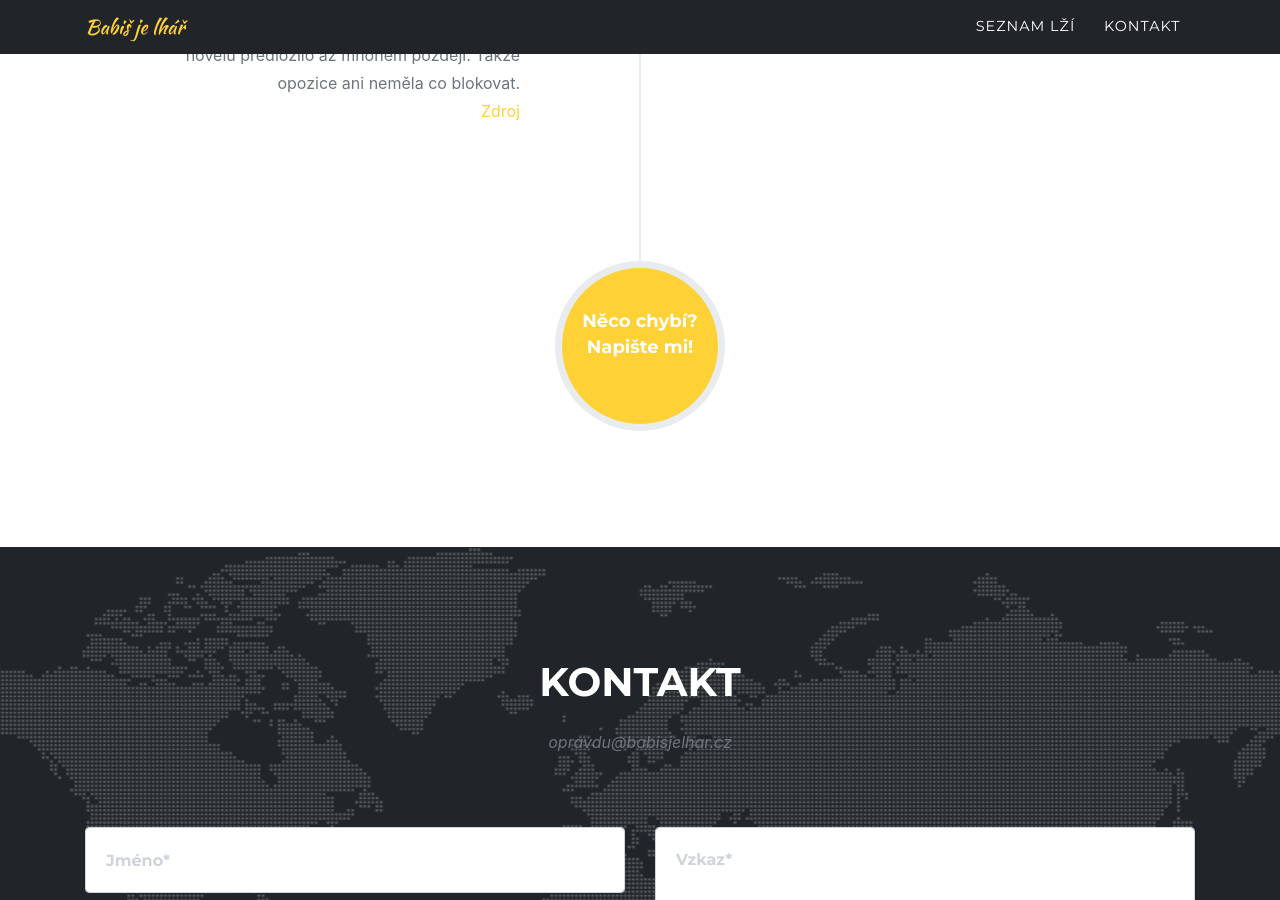
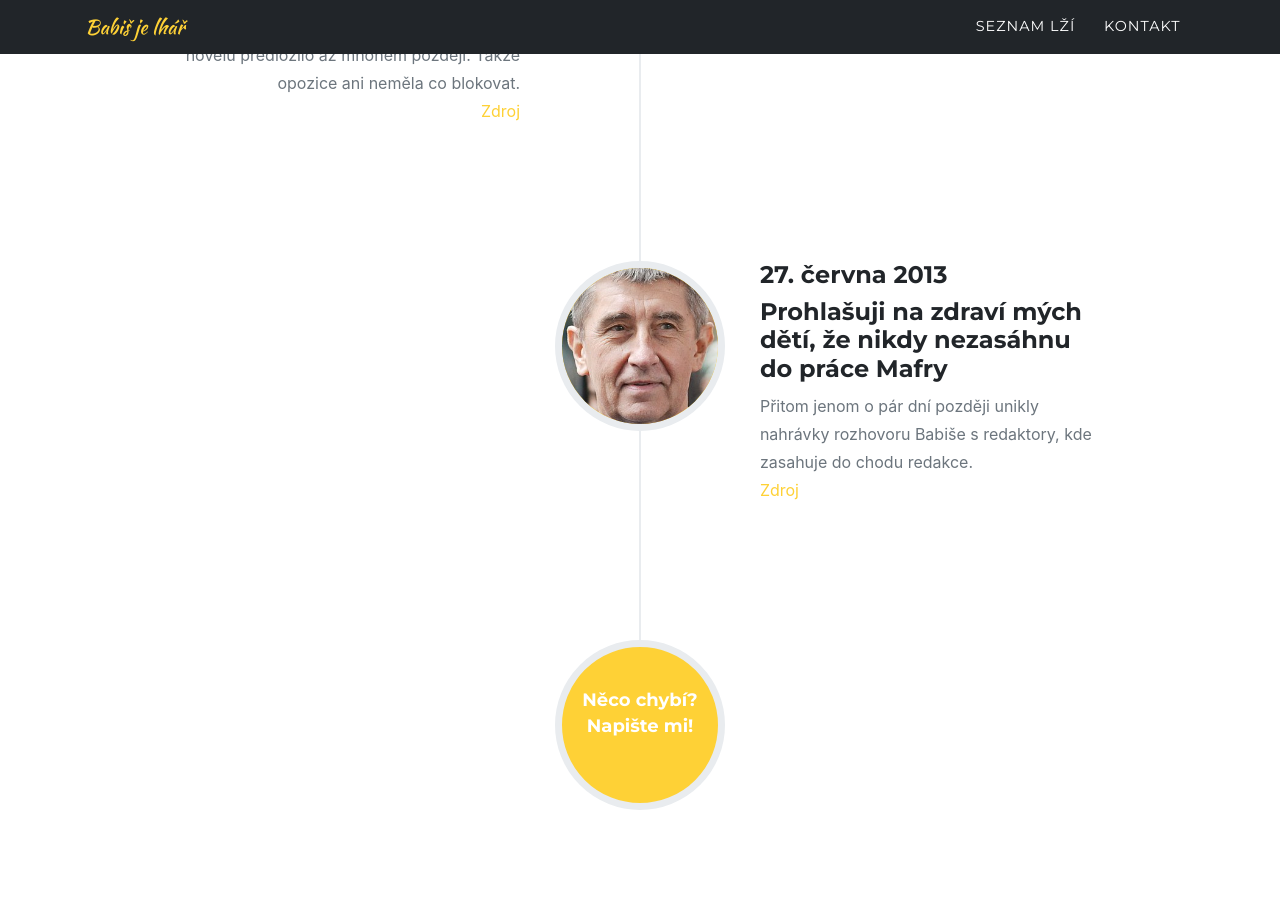
Before and after one commit to xsuchy/babisjelhar, a Jekyll site: the page built from index.md, in a window 1280 px wide and 900 px high, scrolled down 4655 px. Built offline with Jekyll 4.4.1, drawn with Linux system fonts in a browser that asks for light colours; some web fonts are replaced.

Commit message:
dalsi lzi

```diff
--- a/_data/sitetext.yml
+++ b/_data/sitetext.yml
@@ -80,6 +80,12 @@ timeline:
         image: assets/img/timeline/1.jpg
         alt:
         #align: #default is left
+      - title: "Prohlašuji na zdraví mých dětí, že nikdy nezasáhnu do práce Mafry"
+        year: "27. června 2013"
+        desc: "Přitom jenom o pár dní později unikly nahrávky rozhovoru Babiše s redaktory, kde zasahuje do chodu redakce. <br> [Zdroj](https://echo24.cz/a/i4HhS/babis-prohlasuji-na-zdravi-mych-deti-ze-nikdy-nezasahnu-do-prace-mafry)"
+        image: assets/img/timeline/1.jpg
+        alt:
+        align: right
 
     end: "Něco chybí? Napište mi!"
 
```
